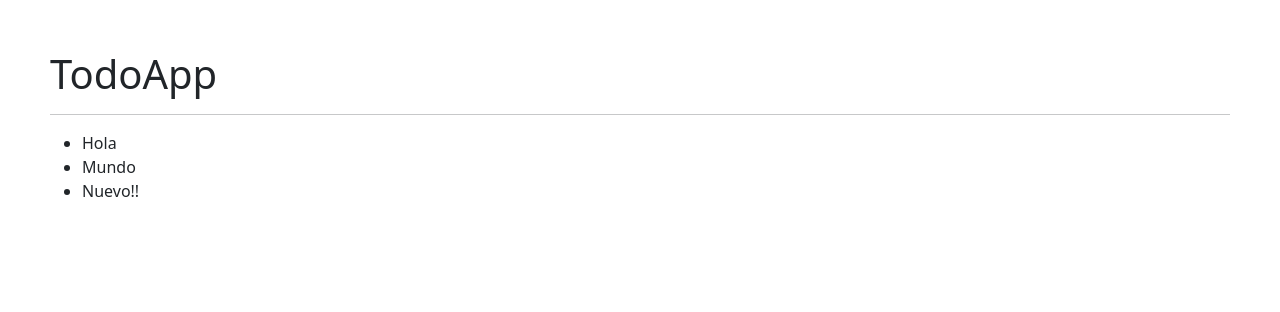
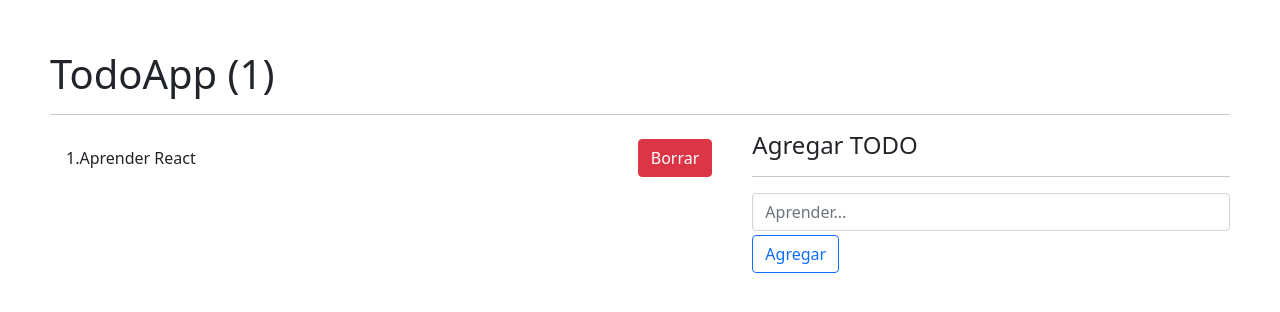
Before and after one commit to issyrivas17/hook-app, a React app: page / in a window 1280 px wide. Built offline with nearby package versions, Linux system fonts and the light colour scheme.

Commit message:
Maquetacion de todoApp

```diff
--- a/src/components/08-useReducer/TodoApp.js
+++ b/src/components/08-useReducer/TodoApp.js
@@ -12,18 +12,55 @@ export const TodoApp = () => {
 
 const [todos] = useReducer(todoReducer, initialState)
 
-console.log(todos)
+console.log(todos);
 
     return (
-        <>
-            <h1>TodoApp</h1>
-            <hr/>
+                <>
+                    <h1>TodoApp ({todos.length})</h1>
+                    <hr/>
 
-            <ul>
-                <li>Hola</li>
-                <li>Mundo</li>
-                <li>Nuevo!!</li>
-            </ul>
-        </>
+                    <div className ='row'>
+                    <div className = 'col-7'>
+                    <ul className ='list-group list-group-flush' >
+                    {
+                        todos.map ( (todo,i) => (
+                            <li
+                            key= {todo.id}
+                            className= 'list-group-item'
+                            >
+                                <p className ='text-center'>{i+1}.{todo.desc} </p>
+
+                                <button
+                                className = 'btn btn-danger'
+                                >Borrar</button>
+
+                                </li>
+                        ))
+                    }
+                    </ul>
+                    </div>
+
+                <div className = 'col-5'>
+                <h4> Agregar TODO</h4>
+                <hr/>
+                <form>
+                    <input
+                    className = 'form-control'
+                    type= 'text'
+                    name= 'description'
+                    placeholder = 'Aprender...'
+                    autoComplete ='off'
+                    />
+                    <button
+                    className= 'btn btn-outline-primary mt-1 block-buttons'>
+                    Agregar
+                    </button>
+                </form>
+
+
+                </div>
+
+                    </div>
+                </>
     )
 }
--- a/src/components/08-useReducer/style.css
+++ b/src/components/08-useReducer/style.css
@@ -1,3 +1,17 @@
 body{
     padding: 50px;
 }
+
+p{
+    cursor: pointer;
+    margin: 0px;
+}
+.list-group-item {
+    align-items: center;
+display:flex;
+justify-content: space-between;
+}
+
+.complete{
+    text-decoration: line-through;
+}
```
